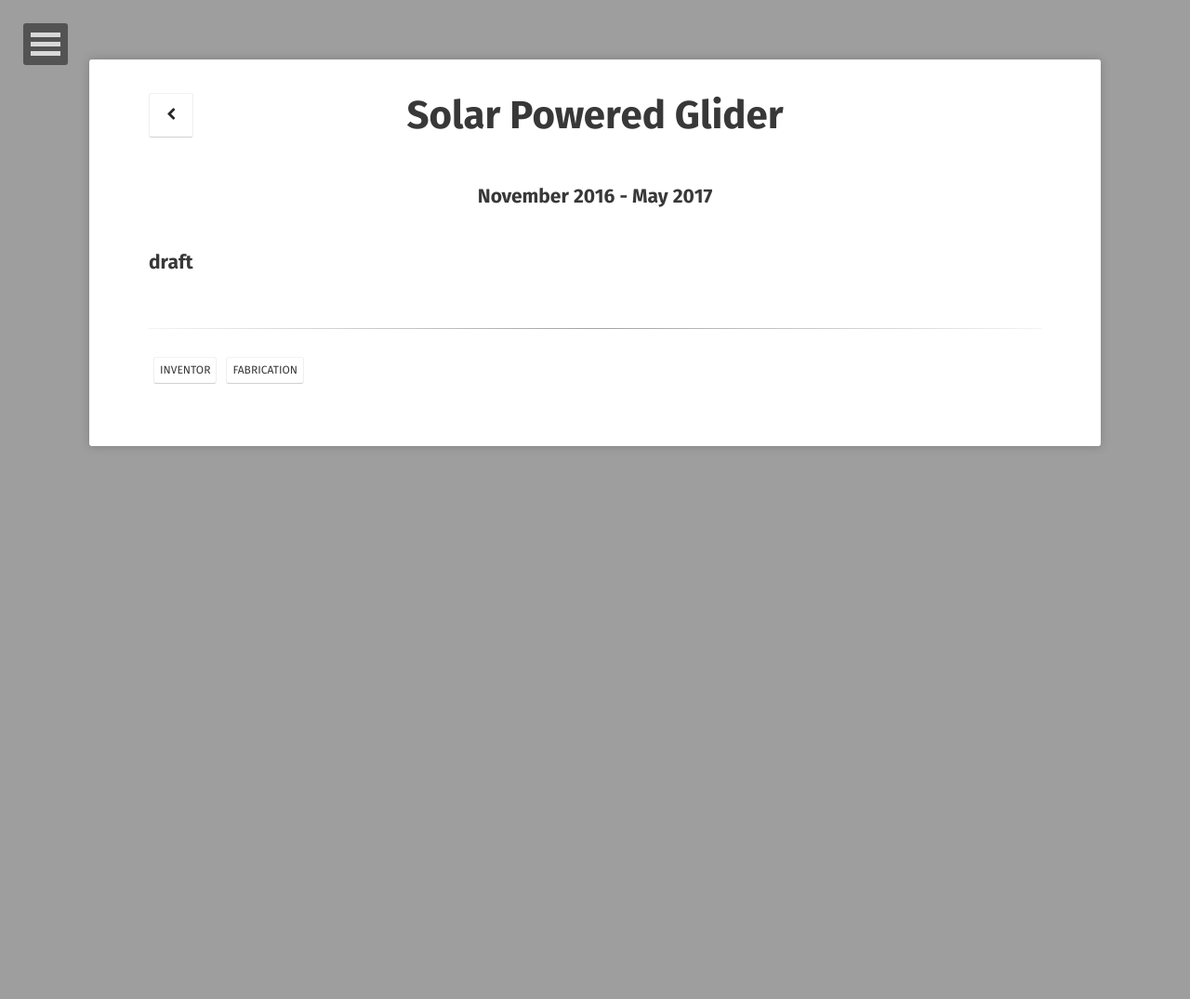
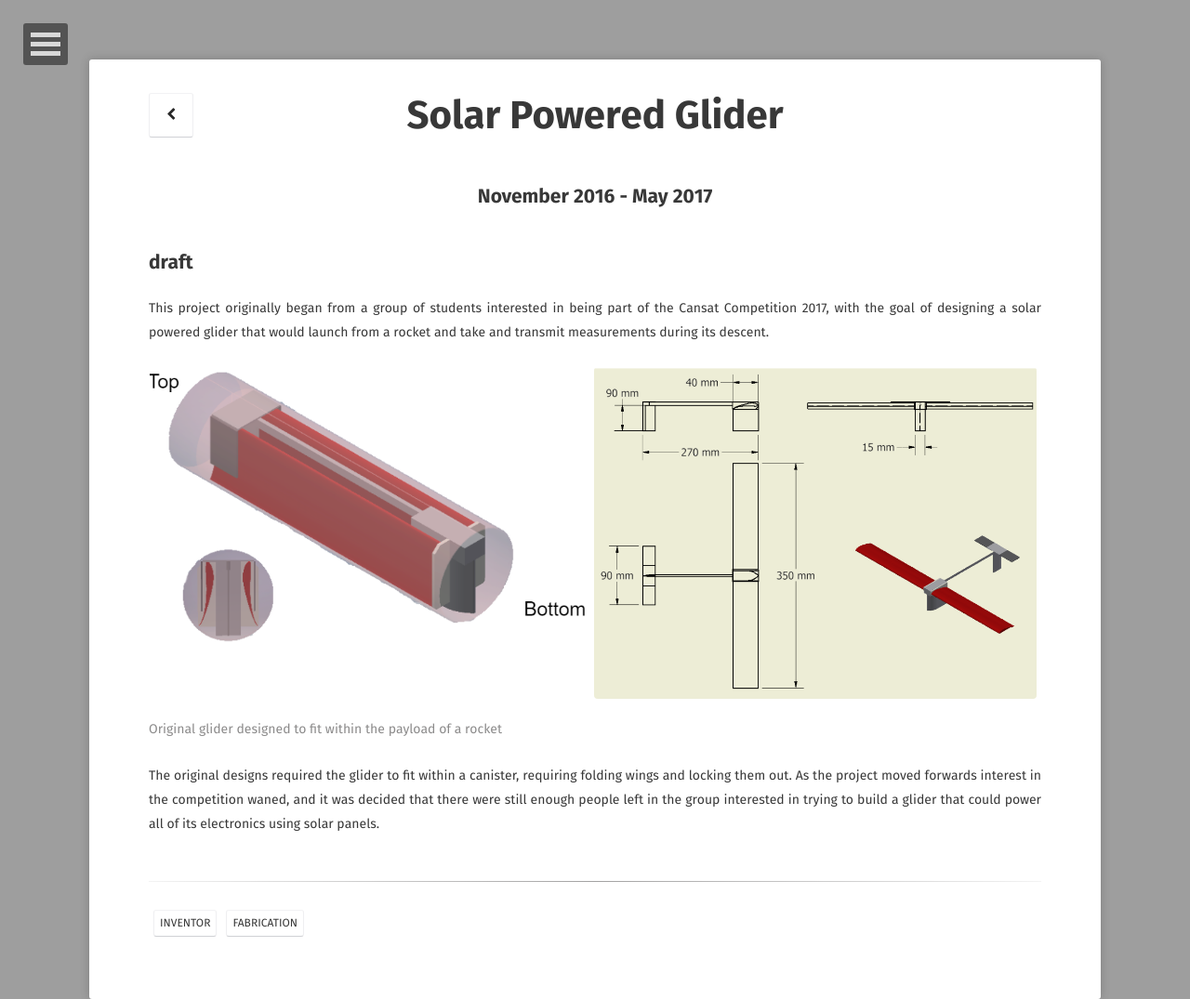
Before and after one commit to andanao/Personal-Site, a Jekyll site: the page built from _posts/2019-02-15-solar-powered-glider.markdown, in a window 1280 px wide. Shown: the whole page at 93% size. Built offline with Jekyll 4.4.1, drawn with Linux system fonts in a browser that asks for light colours; some web fonts are replaced; before the commit the page ends 964 px from its top, so only the background shows below that.

Commit message:
edited images and added stuff to glider

```diff
--- a/_posts/2019-02-15-solar-powered-glider.markdown
+++ b/_posts/2019-02-15-solar-powered-glider.markdown
@@ -10,3 +10,13 @@ excerpt: "fill!!"
 comments: false
 ---
 ## draft
+
+This project originally began from a group of students interested in being part of the Cansat Competition 2017, with the goal of designing a solar powered glider that would launch from a rocket and take and transmit measurements during its descent.
+
+<figure class="half">
+    <a href="\portfolio\Glider\CAD03.PNG"><img src="\portfolio\Glider\CAD03.PNG"></a>
+    <a href="\portfolio\Glider\CAD02.PNG"><img src="\portfolio\Glider\CAD02.PNG"></a>
+    <figcaption>Original glider designed to fit within the payload of a rocket</figcaption>
+</figure>
+
+The original designs required the glider to fit within a canister, requiring folding wings and locking them out.  As the project moved forwards interest in the competition waned, and it was decided that there were still enough people left in the group interested in trying to build a glider that could power all of its electronics using solar panels.
```
Also changed, not shown: portfolio/Glider/CAD03.PNG.
